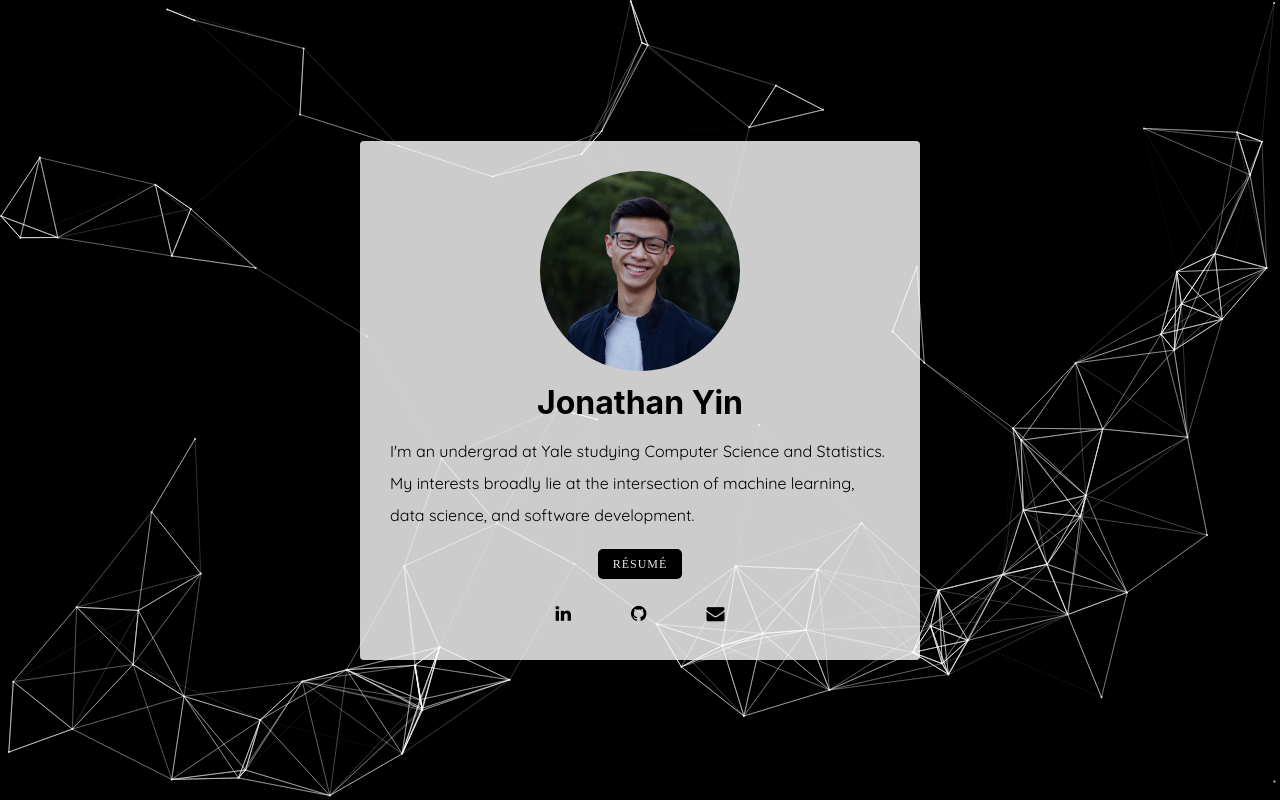
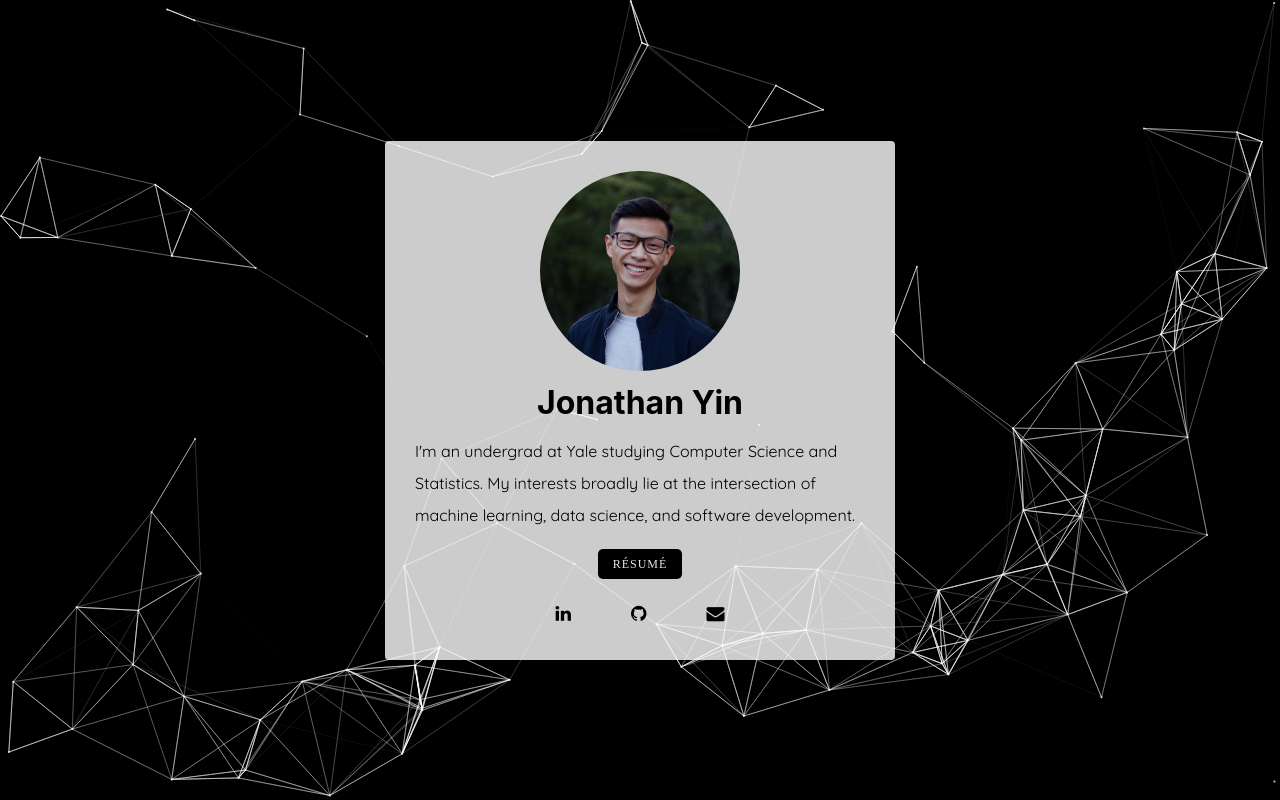
Before and after one commit to jonathanyin12/jonathanyin12.github.io, a React (Create React App) app: page / in a window 1280 px wide. Built offline with nearby package versions, Linux system fonts and the light colour scheme; a web font is replaced by a local one.

Commit message:
adjust min width

```diff
--- a/src/App.css
+++ b/src/App.css
@@ -16,8 +16,8 @@
   background-color: rgba(255, 255, 255, 0.8);
   color: #000000;
   width: 40%;
-  max-width: 500px;
-  min-width: 200px;
+  max-width: 450px;
+  min-width: 275px;
   display: flex;
   flex-direction: column;
   padding: 30px;
```
